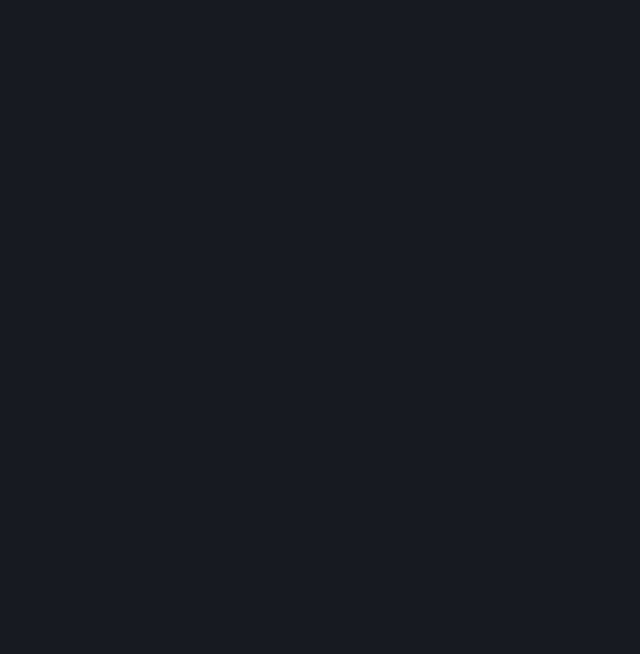
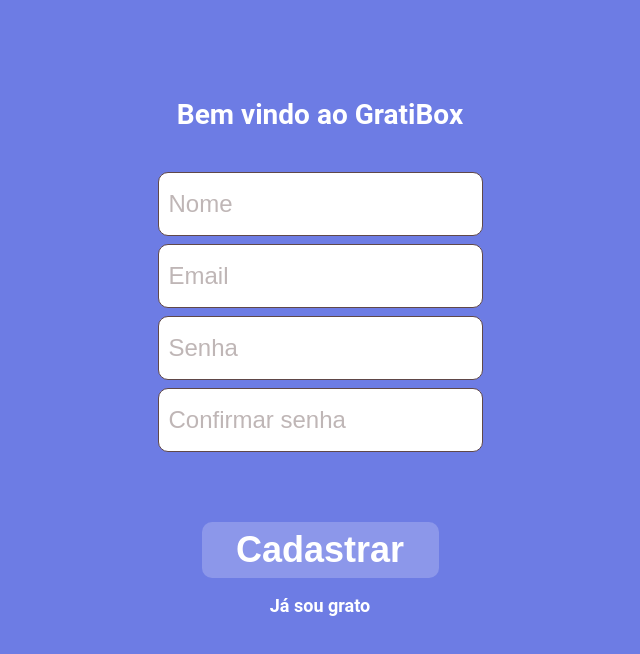
Before and after one commit to pedrohotz/GratiBox-Front, a JavaScript app: page /sign-up in a window 1280 px wide. Before the commit this address had no page. Shown: the top 654 px of the page, without its empty margins (320-960 px from the left). Built offline with nearby package versions, Linux system fonts and the light colour scheme.

Commit message:
layout register

```diff
--- a/src/App.js
+++ b/src/App.js
@@ -2,6 +2,7 @@ import "./App.css";
 import { BrowserRouter, Routes, Route } from 'react-router-dom';
 import Home from "./components/home"
 import Login from "./components/login";
+import Register from "./components/register";
 export default function App(){
 
     return(
@@ -9,6 +10,7 @@ export default function App(){
             <Routes>
                 <Route path="/" element={<Home/>} exact/>
                 <Route path="/sign-in" element={<Login/>} exact/>
+                <Route path="/sign-up" element={<Register/>} exact/>
             </Routes>
         </BrowserRouter>
     )
--- /dev/null
+++ b/src/components/register.js
@@ -0,0 +1,19 @@
+import { Container,StyledButtonLarge, StyledInput} from "../style/sharedStyles";
+
+
+
+export default function Register(){
+    return(
+        <Container>
+            <h1 className="title">Bem vindo ao GratiBox</h1>
+            <form className="login">
+                <StyledInput placeholder="Nome" type="text"></StyledInput>
+                <StyledInput placeholder="Email" type="email"></StyledInput>
+                <StyledInput placeholder="Senha" type="password"></StyledInput>
+                <StyledInput placeholder="Confirmar senha" type="password"></StyledInput>
+                <StyledButtonLarge style={{marginTop:"62px"}}>Cadastrar</StyledButtonLarge>
+                <h2>Já sou grato</h2>
+            </form>
+        </Container>
+    )
+}
```
